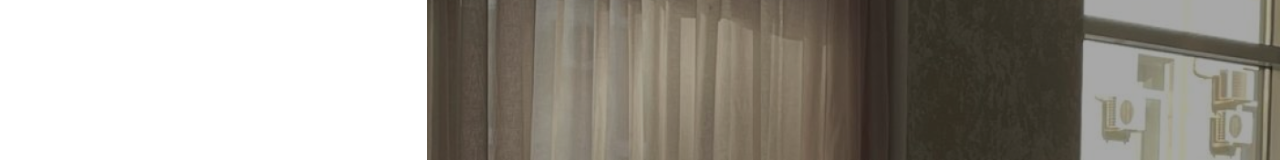
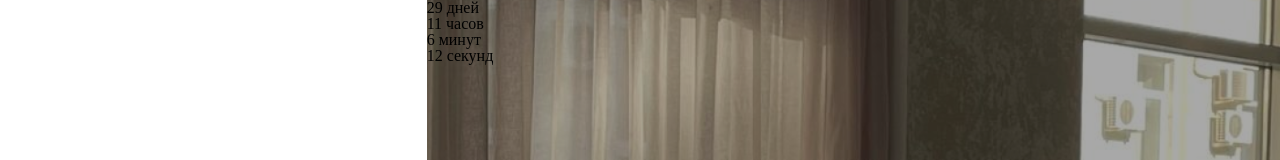
Before and after one commit to sanedidi/AylinPulatova, a React (Vite) app: page / in a window 1280 px wide. Shown: the top 160 px of the page. Built offline with nearby package versions, Linux system fonts and the light colour scheme.

Commit message:
countdown;

```diff
--- a/src/components/Main.jsx
+++ b/src/components/Main.jsx
@@ -1,13 +1,42 @@
-import React from "react";
+import React, { useState, useEffect } from "react";
 import logo from "../assets/logo.png";
-import './Main.scss'
+import './Main.scss';
+
 export const Main = () => {
+  const calculateTimeLeft = () => {
+    const endDate = new Date("2024-07-13T00:00:00"); // 30 дней от 13 июня
+    const now = new Date();
+    const difference = endDate - now;
+
+    let timeLeft = {};
+
+    if (difference > 0) {
+      timeLeft = {
+        days: Math.floor(difference / (1000 * 60 * 60 * 24)),
+        hours: Math.floor((difference / (1000 * 60 * 60)) % 24),
+        minutes: Math.floor((difference / 1000 / 60) % 60),
+        seconds: Math.floor((difference / 1000) % 60),
+      };
+    }
+
+    return timeLeft;
+  };
+
+  const [timeLeft, setTimeLeft] = useState(calculateTimeLeft());
+
+  useEffect(() => {
+    const timer = setInterval(() => {
+      setTimeLeft(calculateTimeLeft());
+    }, 1000);
+
+    return () => clearInterval(timer);
+  }, []);
+
   return (
-    <>
     <div className="main">
       <div className="main__left">
         <div className="main__left_top">
-            <img src={logo} alt="" />
+          <img src={logo} alt="Logo" />
         </div>
         <div className="main__left_title">
           Индивидуальный пошив и ремонт одежды. Мастера, качество, скорость.
@@ -15,10 +44,22 @@ export const Main = () => {
         </div>
       </div>
       <div className="main__right">
-
+        <div className="countdown">
+          <div className="countdown__item">
+            {timeLeft.days || '0'} дней
+          </div>
+          <div className="countdown__item">
+            {timeLeft.hours || '0'} часов
+          </div>
+          <div className="countdown__item">
+            {timeLeft.minutes || '0'} минут
+          </div>
+          <div className="countdown__item">
+            {timeLeft.seconds || '0'} секунд
           </div>
         </div>
-    </>
+      </div>
+    </div>
   );
 };
 
```
Lines whose indentation alone changed are shown as unchanged.
